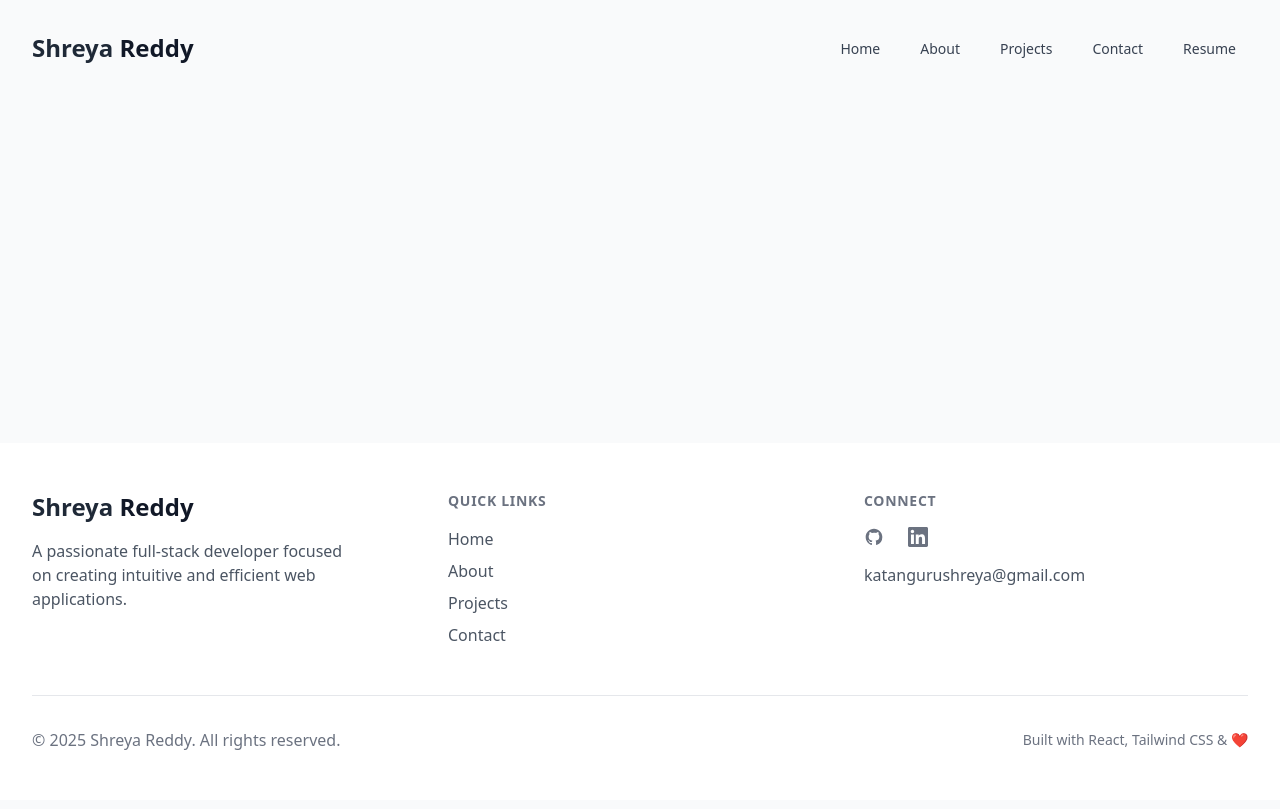
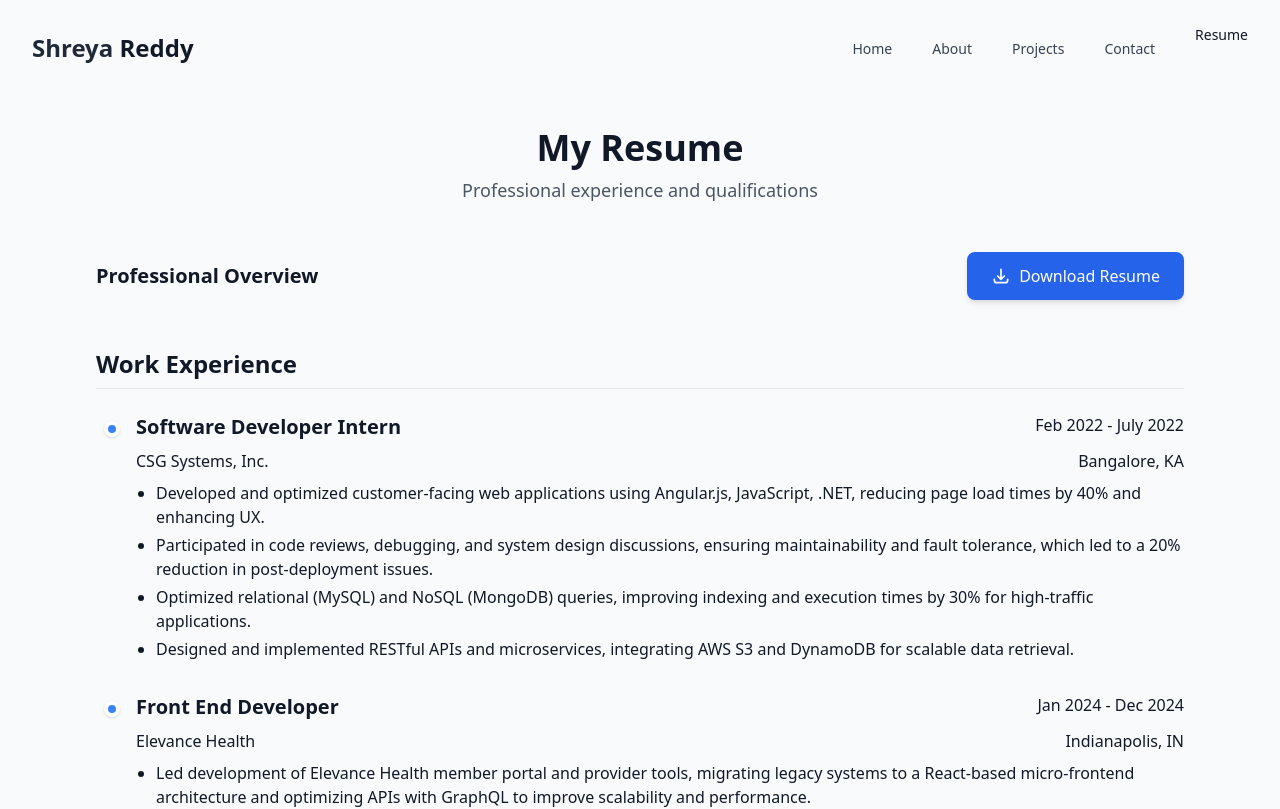
Before and after one commit to kat200021/PortfolioWebsite, a React (Create React App) app: page /PortfolioWebsite/resume in a window 1280 px wide. Shown: the top 809 px of the page. Built offline with nearby package versions, Linux system fonts and the light colour scheme.

Commit message:
Extra changes for website

```diff
--- a/src/App.js
+++ b/src/App.js
@@ -8,7 +8,7 @@ import Resume from './pages/Resume';
 
 function App() {
   return (
-    <BrowserRouter>
+    <BrowserRouter basename="/PortfolioWebsite">
       <Layout>
         <Routes>
           <Route path="/" element={<Home />} />
--- a/src/pages/Resume.jsx
+++ b/src/pages/Resume.jsx
@@ -130,7 +130,7 @@ const Resume = () => {
 
       <div className="flex justify-between items-center mt-8 mb-12">
         <h2 className="text-xl font-semibold">Professional Overview</h2>
-        <DownloadButton text="Download PDF" link="/assets/resume.pdf" />
+        <DownloadButton text="Download PDF" link="./assets/ShreyaReddy.pdf" />
       </div>
 
       <motion.div
```
Also changed, not shown: public/404.html (added, +7 -0 lines), 1 other file (tests, documents, lock files or other folders).
